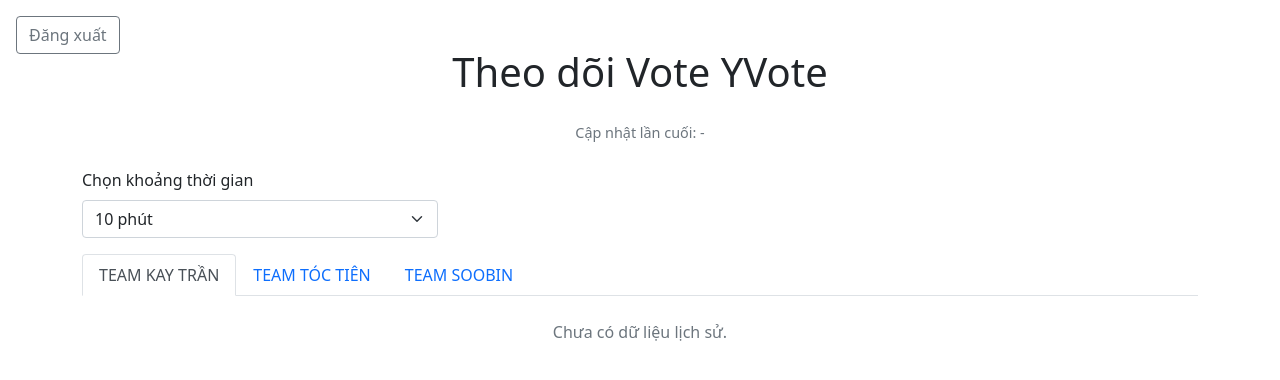
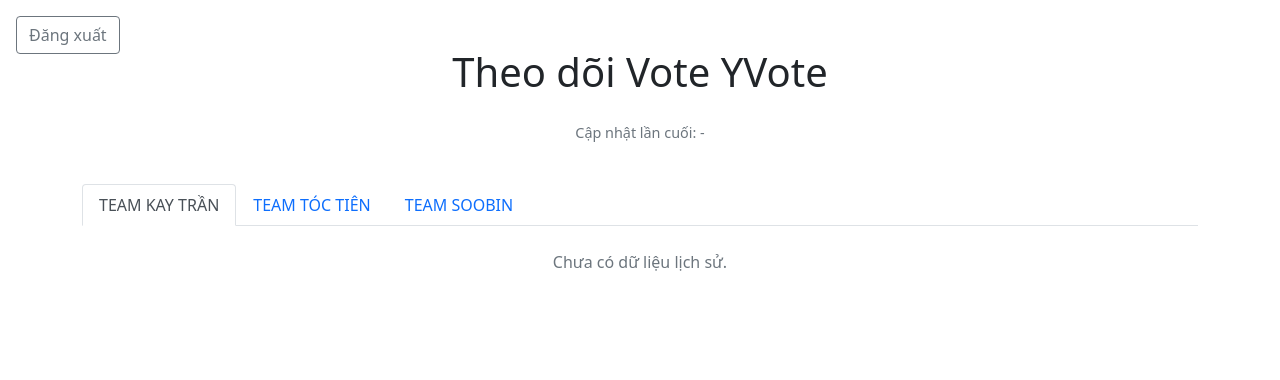
Before and after one commit to khanhnq35/tracking-vote, a Flask app: page / in a window 1280 px wide. Shown: the top 380 px of the page. Run offline with Flask 3, Linux system fonts and the light colour scheme; a user stored in the database is signed in; data that the repository does not hold is empty.

Commit message:
Update index.html

```diff
--- a/tracking vote/templates/index.html
+++ b/tracking vote/templates/index.html
@@ -39,16 +39,7 @@
         </div>
         {% if is_authenticated %}
         <div class="row mb-3">
-            <div class="col-md-4">
-                <label for="intervalSelect" class="form-label">Chọn khoảng thời gian</label>
-                <select id="intervalSelect" class="form-select">
-                    <option value="10m">10 phút</option>
-                    <option value="30m">30 phút</option>
-                    <option value="1h">1 giờ</option>
-                    <option value="5h">5 giờ</option>
-                    <option value="8h">8 giờ</option>
-                </select>
-            </div>
+            <!-- Đã xóa dropdown chọn khoảng thời gian -->
         </div>
         <ul class="nav nav-tabs mb-3" id="boardTabs" role="tablist">
             <li class="nav-item" role="presentation">
@@ -84,11 +75,6 @@
             A: [], B: [], C: []
         };
         let historyData = {A: [], B: [], C: []};
-        let interval = '10m';
-        document.getElementById('intervalSelect').addEventListener('change', function() {
-            interval = this.value;
-            fetchVoteDataAndHistory();
-        });
         function fetchVoteDataAndHistory() {
             fetch('/api/vote-data')
                 .then(res => res.json())
@@ -98,7 +84,7 @@
                         teamMembers[board] = data[board].candidates.map(c => c.name);
                     });
                 });
-            fetch(`/api/history?interval=${interval}`)
+            fetch(`/api/history`)
                 .then(res => res.json())
                 .then(history => {
                     // Gom nhóm theo board
@@ -163,12 +149,12 @@
         function renderChart(board) {
             let members = teamMembers[board];
             let data = [...historyData[board]];
-            // Lấy 10 mốc gần nhất, mốc mới nhất nằm bên phải
+            // Chỉ lấy tối đa 10 mốc gần nhất, mốc mới nhất nằm bên phải
             if (!members.length || !data.length) {
                 document.getElementById(`team${board}ChartContainer`).innerHTML = '';
                 return;
             }
-            data = data.slice(0, 10); // Không đảo ngược nữa
+            data = data.slice(0, 10); // Lấy 10 mốc đầu tiên (mới nhất)
             let labels = data.map(row => {
                 const date = new Date(row.timestamp.replace(' ', 'T'));
                 return date.toLocaleTimeString('vi-VN', {hour: '2-digit', minute: '2-digit', second: '2-digit'}) + ' ' + date.toLocaleDateString('vi-VN');
```
